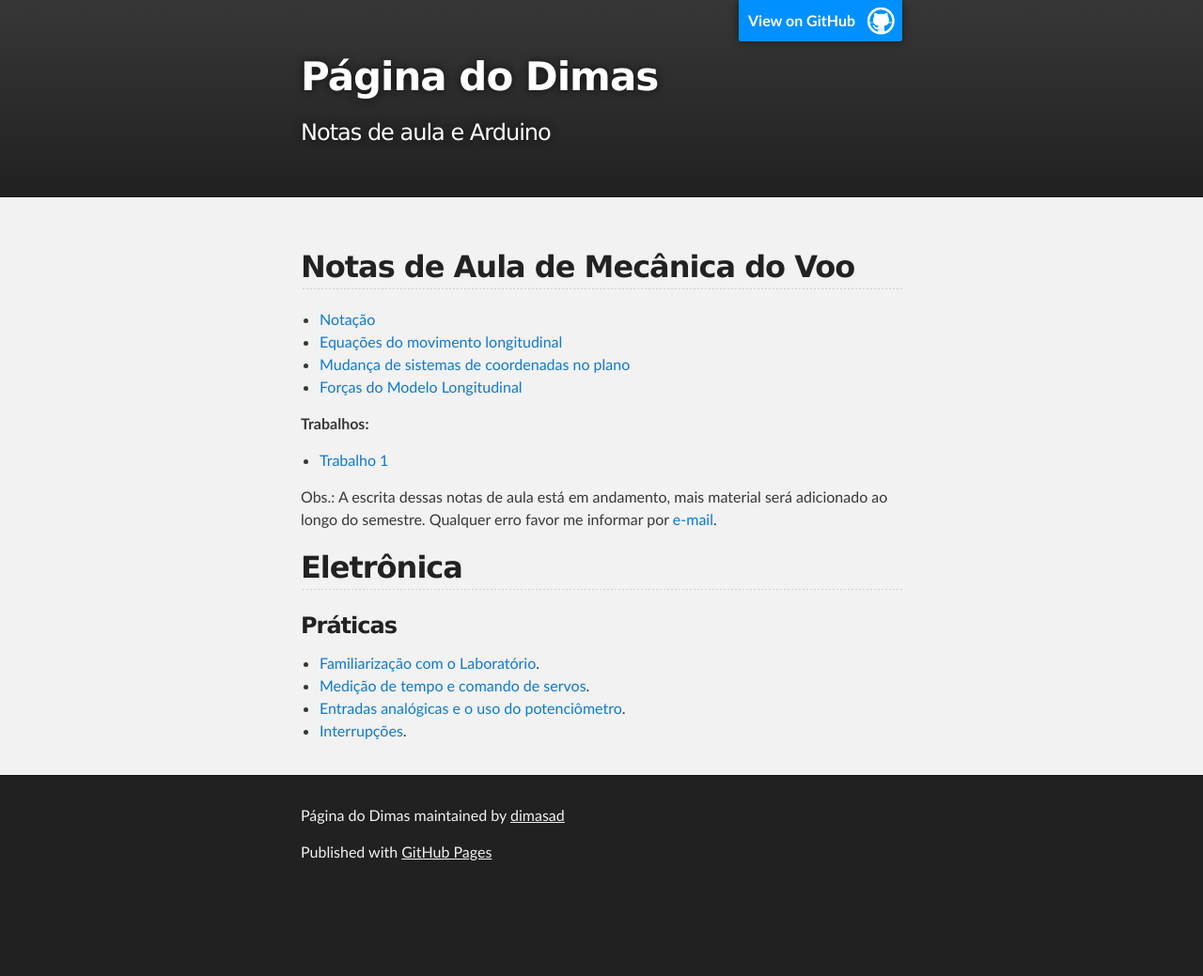
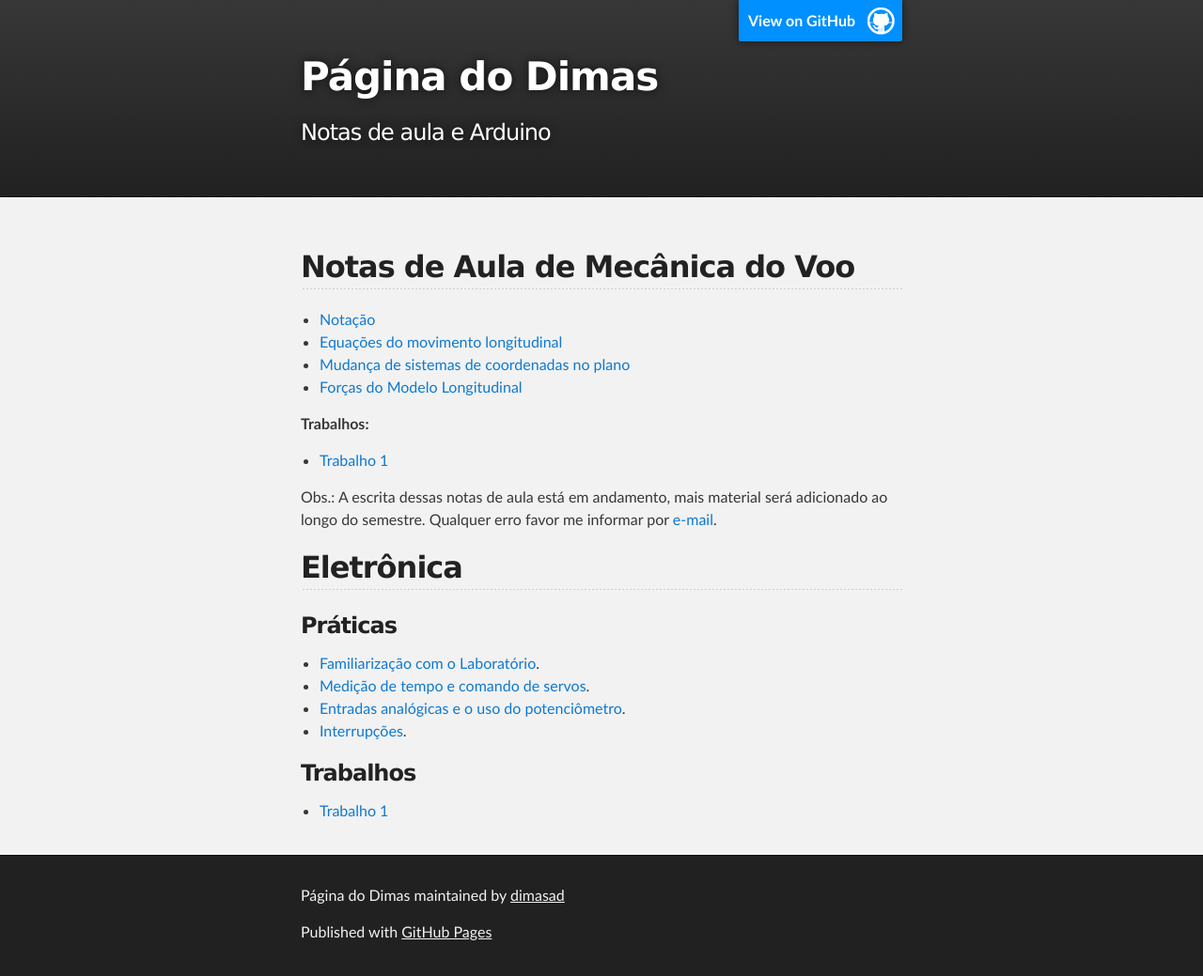
Before and after one commit to dimasad/dimasad.github.io.OLD, a Jekyll site: the page built from index.md, in a window 1280 px wide. Shown: the whole page at 94% size. Built offline with Jekyll 4.4.1, drawn with Linux system fonts in a browser that asks for light colours; our own code applies the rules of GitHub Pages for plain Markdown files; before the commit the page ends 954 px from its top, so only the background shows below that.

Commit message:
Adicionei link para o trabalho 1 na página inicial.

```diff
--- a/index.md
+++ b/index.md
@@ -31,11 +31,9 @@ Eletrônica
 * [Interrupções](eletronica/interrupcoes).
 
 
-{::comment}
 ### Trabalhos
 
 * [Trabalho 1](eletronica/trabalho1)
-{:/comment}
 
 
 [e-mail]: mailto:dimasad@ufmg.br
```
